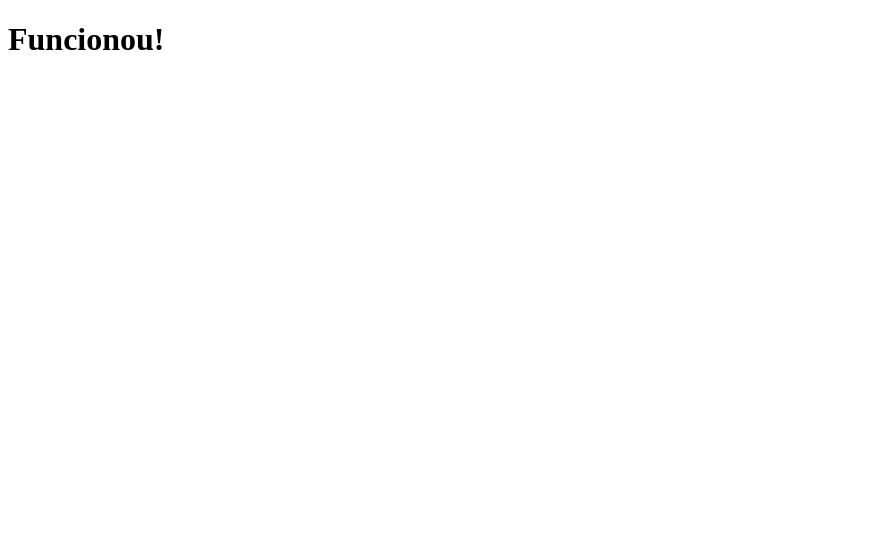
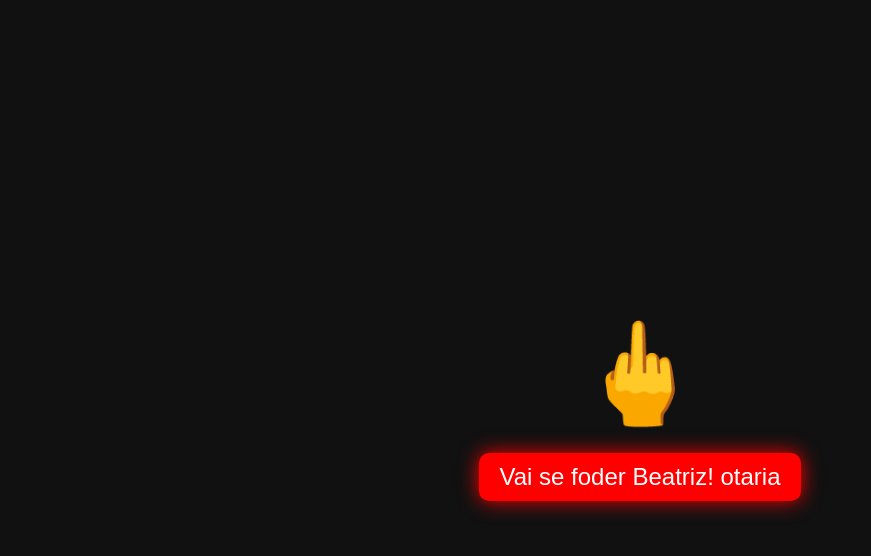
Before and after one commit to Crazzysh/site-da-beatriz, a plain HTML site: page index.html in a window 1280 px wide. Shown: the whole page, without its empty margins (0-871 px from the left). Drawn offline with Linux system fonts and the light colour scheme.

Commit message:
Update index.html

```diff
--- a/index.html
+++ b/index.html
@@ -1,9 +1,43 @@
 <!DOCTYPE html>
-<html>
+<html lang="pt-BR">
 <head>
-    <title>Site da Beatriz</title>
+  <meta charset="UTF-8">
+  <title>Zoeira com a Beatriz</title>
+  <style>
+    body {
+      background-color: #111;
+      color: #fff;
+      display: flex;
+      justify-content: center;
+      align-items: center;
+      height: 100vh;
+      flex-direction: column;
+      font-family: Arial, sans-serif;
+      text-align: center;
+    }
+
+    .emoji {
+      font-size: 100px;
+      animation: bounce 1s infinite;
+    }
+
+    .message {
+      font-size: 24px;
+      margin-top: 20px;
+      background: #ff0000;
+      padding: 10px 20px;
+      border-radius: 10px;
+      box-shadow: 0 0 20px red;
+    }
+
+    @keyframes bounce {
+      0%, 100% { transform: translateY(0); }
+      50% { transform: translateY(-20px); }
+    }
+  </style>
 </head>
 <body>
-    <h1>Funcionou!</h1>
+  <div class="emoji">🖕</div>
+  <div class="message">Vai se foder Beatriz! otaria</div>
 </body>
 </html>
```
